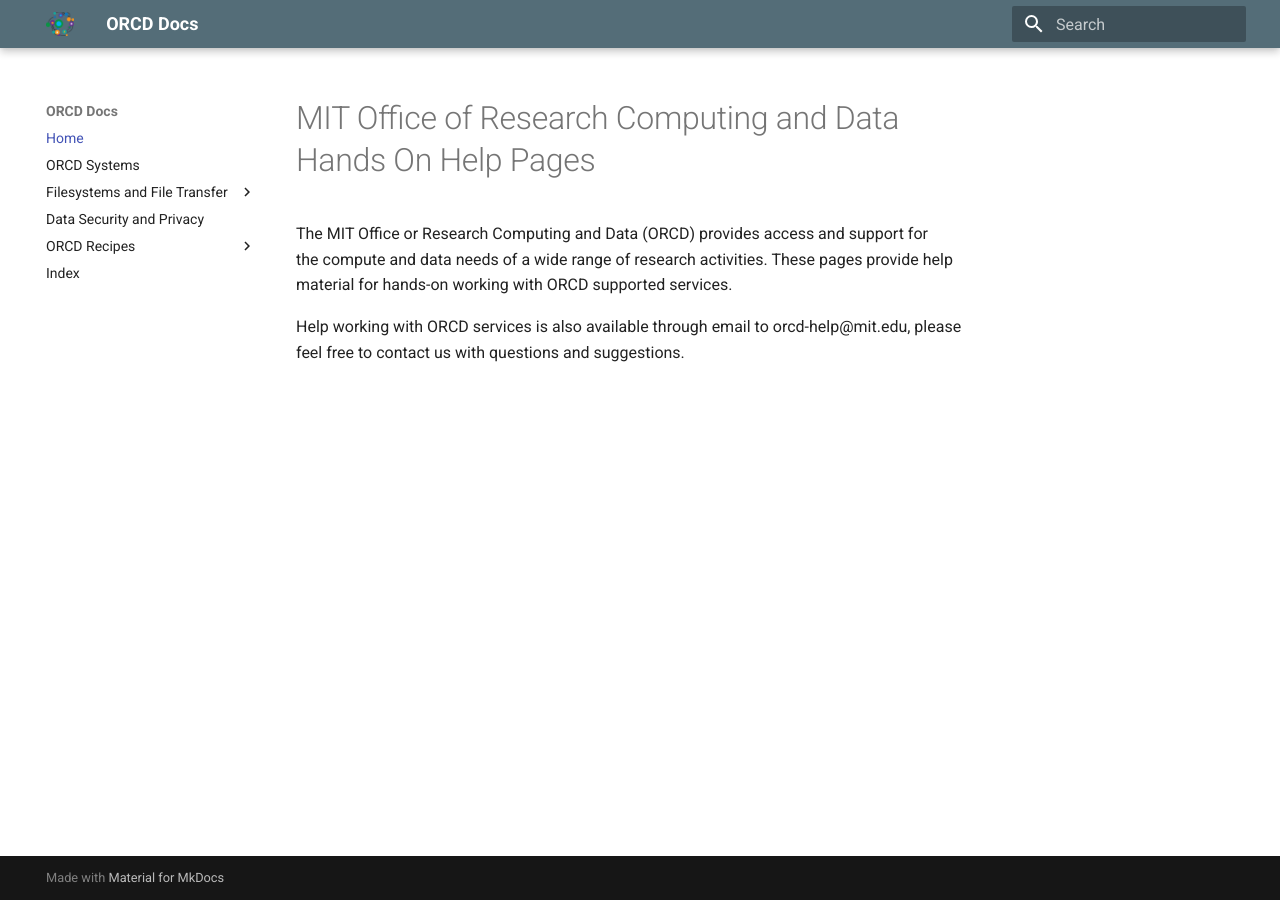
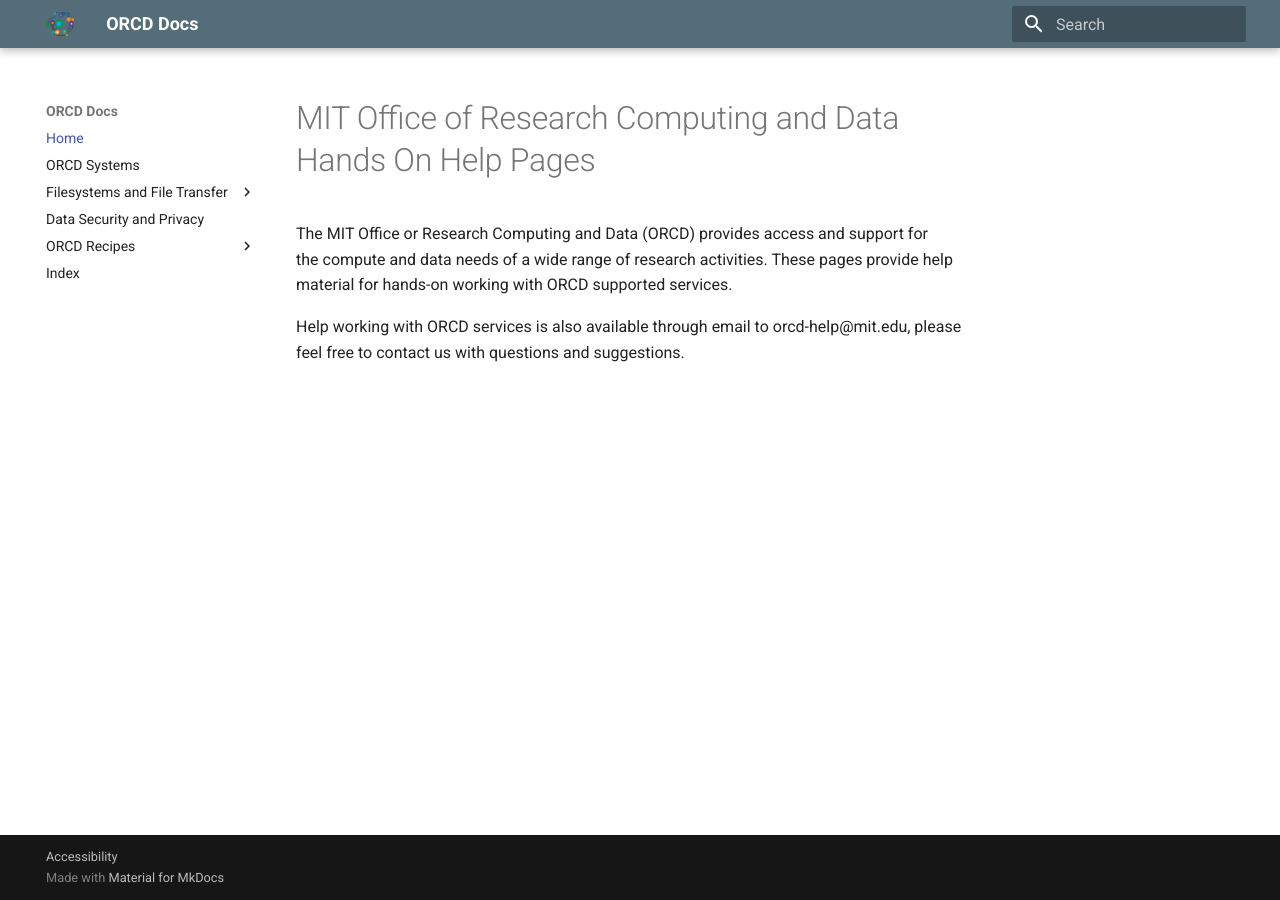
Before and after one commit to mit-orcd/orcd-docs-edit, an MkDocs documentation site: the page built from docs/index.md, in a window 1280 px wide. Built offline with MkDocs 1.6.1 and Material for MkDocs 9.7.7, drawn with Linux system fonts in a browser that asks for light colours.

Commit message:
adding accessibility link to footer

```diff
--- a/mkdocs.yml
+++ b/mkdocs.yml
@@ -25,9 +25,6 @@
 #    - howto/page2.md
   - Index: tags.md
 
-
-
-#theme: readthedocs
 theme:
   name: material
   logo: images/ORCD_logo_icononly.png
@@ -54,3 +51,4 @@
       alternate_style: true
   - admonition
   - pymdownx.details
+copyright: <a href="https://accessibility.mit.edu/">Accessibility</a>
```
